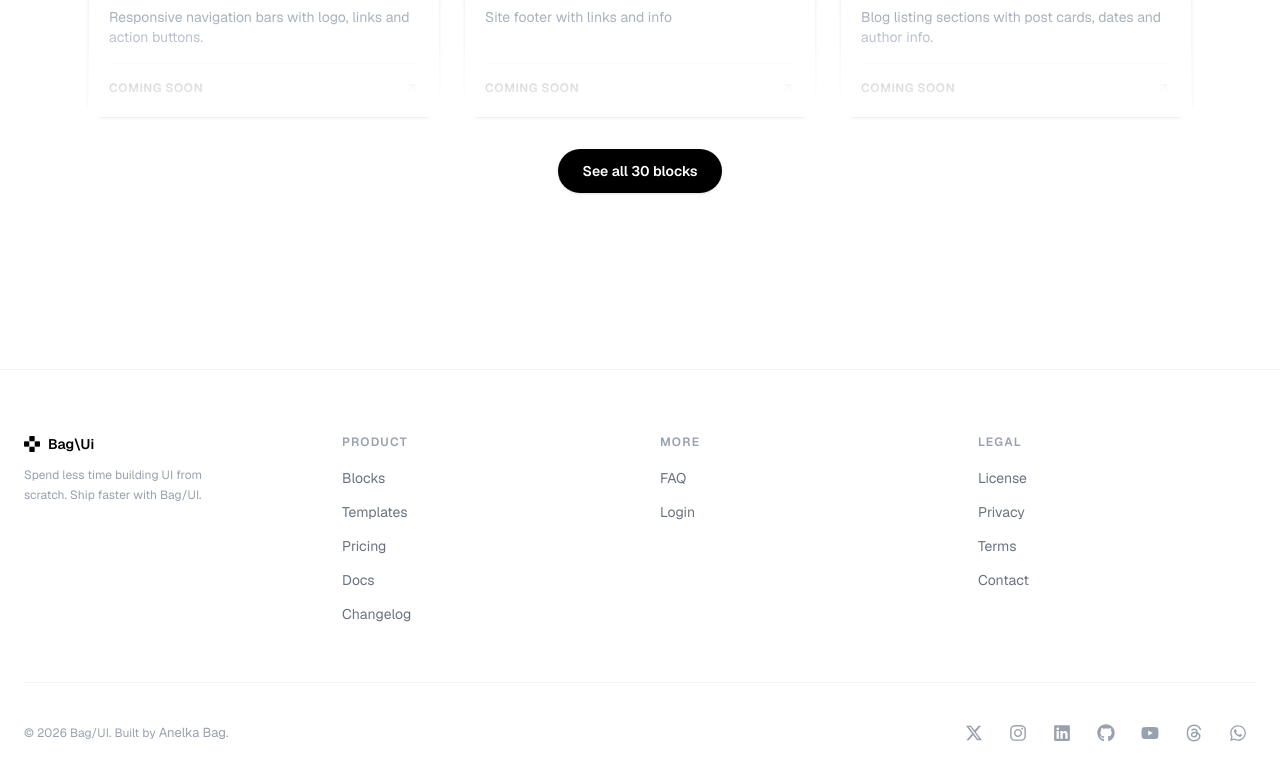
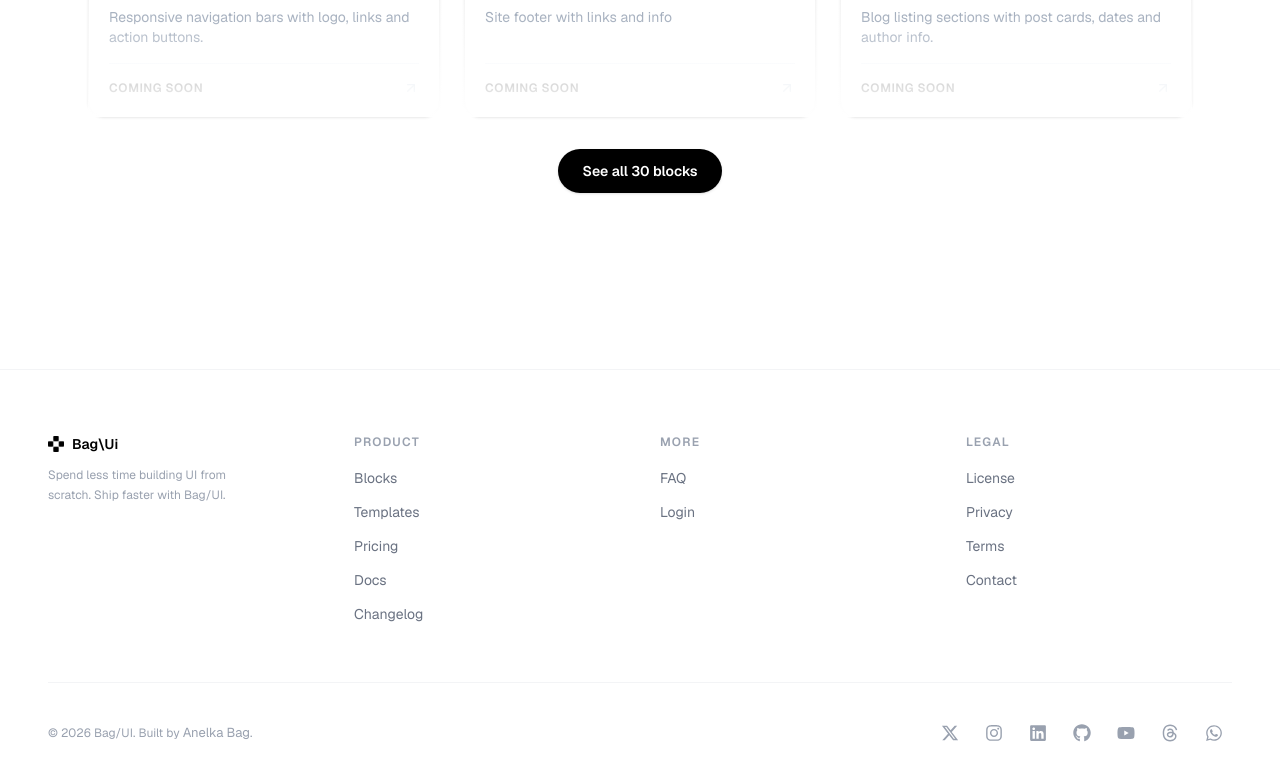
Before and after one commit to anelkabag/bag-ui, a Next.js app: page / in a window 1280 px wide. Shown: the part 2245-3026 px from the top of the page. Built offline with nearby package versions, Linux system fonts and the light colour scheme.

Commit message:
update footer

```diff
--- a/components/footer.tsx
+++ b/components/footer.tsx
@@ -73,7 +73,7 @@ const SOCIAL_LINKS = [
 export function Footer() {
     return (
         <footer className="border-t border-gray-100 mt-24 py-16 px-6">
-            <div className="max-w-7xl mx-auto">
+            <div className="max-w-7xl mx-auto px-6 pt-10s">
                 <div className="grid grid-cols-2 md:grid-cols-4 gap-10 mb-14">
                     <div className="col-span-2 md:col-span-1">
                         <div className="flex items-center gap-2 mb-3">
```
